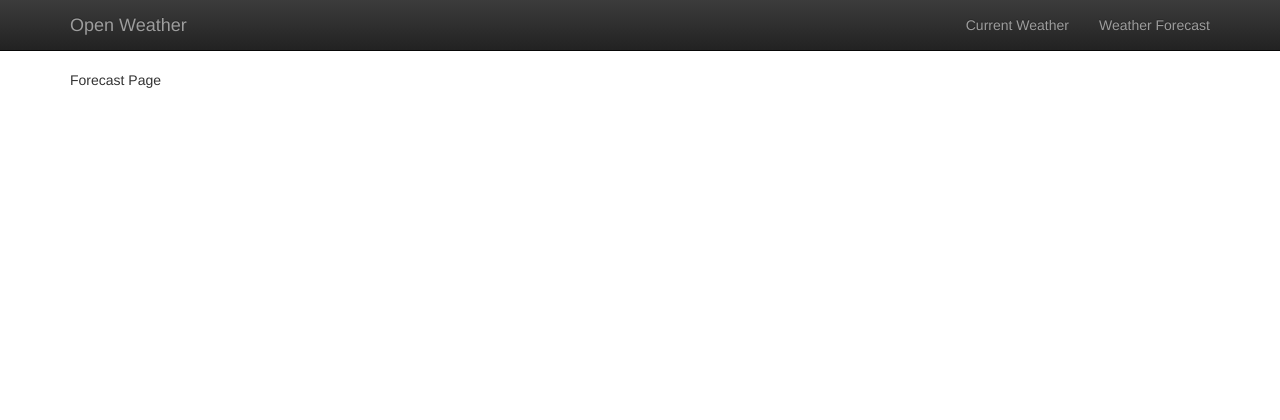
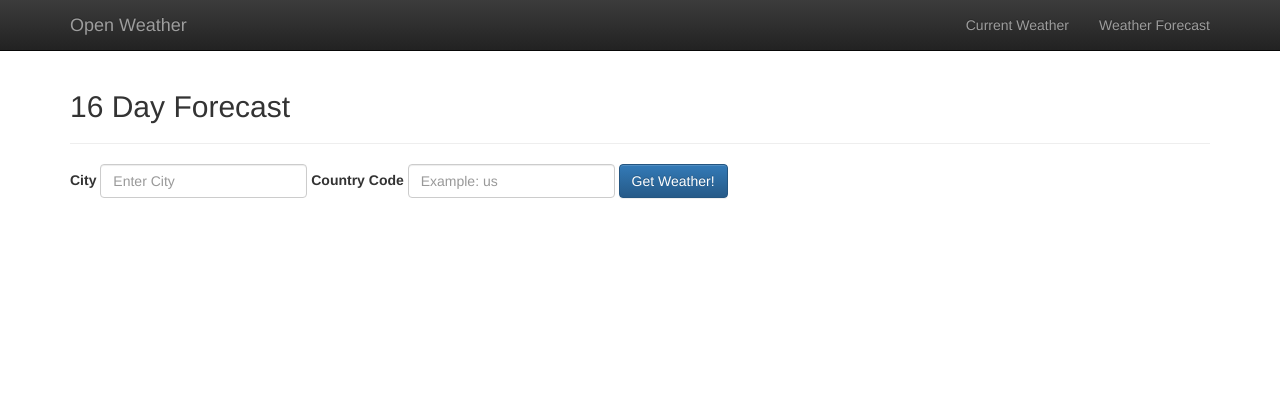
Before and after one commit to JasonMize/open-weather-flask, a Flask app: page /forecast in a window 1280 px wide. Shown: the top 420 px of the page. Run offline with Flask 2, Linux system fonts and the light colour scheme; some libraries are stand-ins or nearby versions.

Commit message:
Refactor form to include file

```diff
--- a/app/forms.py
+++ b/app/forms.py
@@ -0,0 +1,5 @@
+from wtforms import Form, StringField
+
+class WeatherForm(Form):
+    city = StringField("City")
+    country_code = StringField("Country Code")
--- a/app/templates/base.html
+++ b/app/templates/base.html
@@ -46,6 +46,7 @@
                     </ul>
                 </div>
 
+
             </div>
         </nav>
     </header>
--- a/app/templates/forecast.html
+++ b/app/templates/forecast.html
@@ -1,5 +1,10 @@
 {% extends "base.html" %}
 
 {% block content %}
-    Forecast Page
+    <h2>16 Day Forecast</h2>
+    <hr>
+
+    {% include "includes/weather-form.html" %}
+
+
 {% endblock %}
--- /dev/null
+++ b/app/templates/includes/weather-form.html
@@ -0,0 +1,11 @@
+<form action="" method="POST" class="form-inline">
+    <div class="form-group">
+        {{ weather_form.city.label }}
+        {{ weather_form.city(class="form-control", placeholder="Enter City") }}
+    </div>
+    <div class="form-group">
+        {{ weather_form.country_code.label }}
+        {{ weather_form.country_code(class="form-control", placeholder="Example: us") }}
+    </div>
+    <button type="submit" class="btn btn-primary">Get Weather!</button>
+</form>
--- a/app/views.py
+++ b/app/views.py
@@ -1,16 +1,22 @@
-from flask import render_template
+from flask import render_template, request
 
 from app import app
+from app.forms import WeatherForm
 
 @app.route("/")
 @app.route("/index")
 def index():
     return render_template("index.html")
 
-@app.route("/current")
+@app.route("/current", methods=["GET", "POST"])
 def current_weather ():
-    return render_template('current.html')
+    weather_form = WeatherForm(request.form)
 
-@app.route("/forecast")
+    return render_template('current.html',
+        weather_form = weather_form)
+
+@app.route("/forecast", methods=["GET", "POST"])
 def forecast_weather ():
-    return render_template('forecast.html')
+    weather_form = WeatherForm(request.form)
+    return render_template('forecast.html',
+        weather_form = weather_form)
```
Also changed, not shown: app/templates/current.html (+9 -1 lines).
